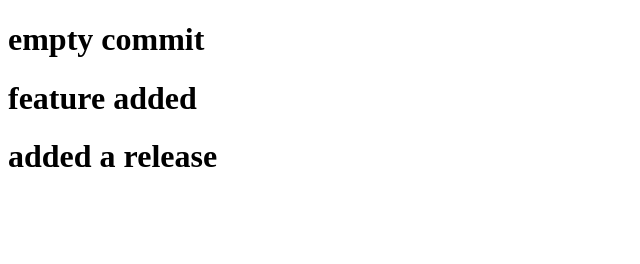
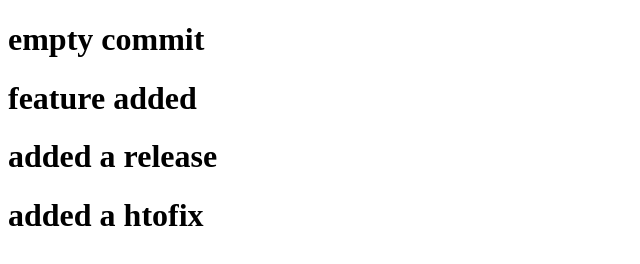
Before and after one commit to mohamedbenhamouda/TP2_git, a plain HTML site: page index.html in a window 1280 px wide. Shown: the whole page, without its empty margins (0-640 px from the left). Drawn offline with Linux system fonts and the light colour scheme.

```diff
--- a/index.html
+++ b/index.html
@@ -9,6 +9,7 @@
     <h1>empty commit</h1>
     <h1>feature added</h1>
     <h1>added a release</h1>
+    <h1>added a htofix</h1>
 
 </body>
 </html>
```
